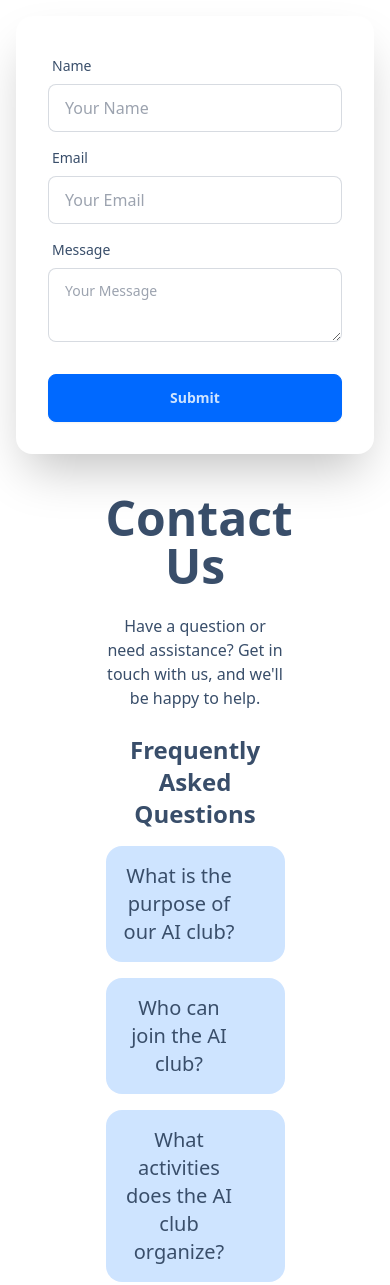
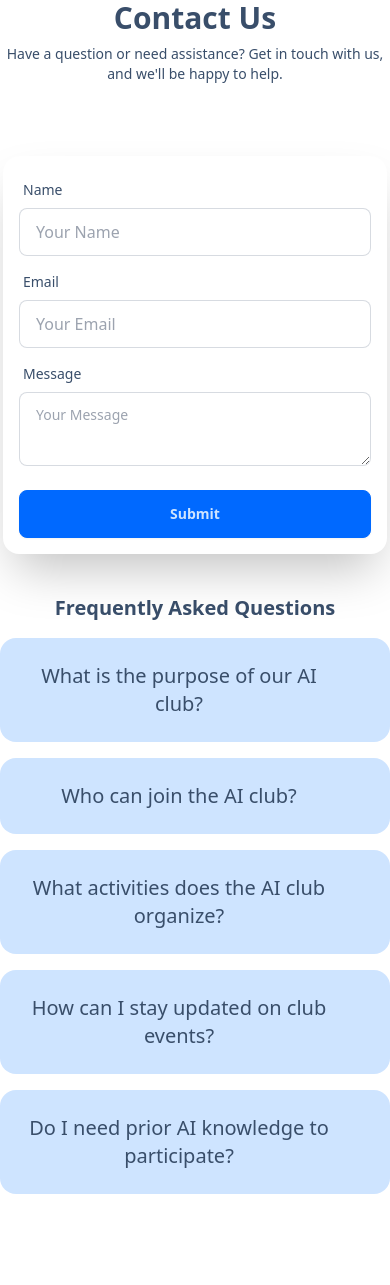
Before and after one commit to AINexClub/AINex-website, a website built with Vite: page src/html/contact.html in a window 390 px wide. Shown: the top 1285 px of the page. After the commit the page ends 1218 px from the top, so only its background shows below. Built offline with nearby package versions, Linux system fonts and the light colour scheme.

Commit message:
responsive design

```diff
--- a/src/html/contact.html
+++ b/src/html/contact.html
@@ -10,13 +10,22 @@
   </head>
   <body>
     <div class="hero min-h-[85vh]">
-      <div class="hero-content flex-col gap-10 lg:flex-row-reverse">
+      <div
+        class="flex flex-col items-center justify-center gap-10 lg:flex-row-reverse"
+      >
+        <div class="mb-6 text-center lg:hidden">
+          <h1 class="text-3xl font-bold md:text-5xl">Contact Us</h1>
+          <p class="py-2 text-sm md:text-base">
+            Have a question or need assistance? Get in touch with us, and we'll
+            be happy to help.
+          </p>
+        </div>
         <div
           class="card w-full max-w-sm flex-shrink-0 bg-base-100 shadow-2xl"
           id="contact-div"
         >
           <form
-            class="card-body"
+            class="card-body p-4 md:p-8"
             id="contact-form"
             action="https://api.web3forms.com/submit"
             method="POST"
@@ -62,20 +71,24 @@
                 required
               ></textarea>
             </div>
-            <div class="form-control mt-6">
-              <button class="btn btn-primary">Submit</button>
+            <div class="form-control mt-4">
+              <button class="btn btn-primary w-full">Submit</button>
             </div>
           </form>
         </div>
-        <div class="w-1/2 text-center lg:text-left">
-          <h1 class="text-5xl font-bold">Contact Us</h1>
-          <p class="py-6">
-            Have a question or need assistance? Get in touch with us, and we'll
-            be happy to help.
-          </p>
-          <h2 class="mb-4 text-2xl font-bold">Frequently Asked Questions</h2>
+        <div class="w-full text-center lg:w-1/2 lg:text-left">
+          <div class="hidden lg:block">
+            <h1 class="text-5xl font-bold">Contact Us</h1>
+            <p class="py-6">
+              Have a question or need assistance? Get in touch with us, and
+              we'll be happy to help.
+            </p>
+          </div>
+          <h2 class="mb-4 text-xl font-bold md:text-2xl">
+            Frequently Asked Questions
+          </h2>
           <div class="mb-6 lg:h-72 lg:overflow-y-scroll">
-            <div class="collapse mb-4 bg-primary-content">
+            <div class="collapse mb-4 bg-primary-content p-2 md:p-4">
               <input type="checkbox" />
               <div class="collapse-title text-xl font-medium">
                 What is the purpose of our AI club?
@@ -90,7 +103,7 @@
               </div>
             </div>
 
-            <div class="collapse mb-4 bg-primary-content">
+            <div class="collapse mb-4 bg-primary-content p-2 md:p-4">
               <input type="checkbox" />
               <div class="collapse-title text-xl font-medium">
                 Who can join the AI club?
@@ -105,7 +118,7 @@
               </div>
             </div>
 
-            <div class="collapse mb-4 bg-primary-content">
+            <div class="collapse mb-4 bg-primary-content p-2 md:p-4">
               <input type="checkbox" />
               <div class="collapse-title text-xl font-medium">
                 What activities does the AI club organize?
@@ -120,7 +133,7 @@
               </div>
             </div>
 
-            <div class="collapse mb-4 bg-primary-content">
+            <div class="collapse mb-4 bg-primary-content p-2 md:p-4">
               <input type="checkbox" />
               <div class="collapse-title text-xl font-medium">
                 How can I stay updated on club events?
@@ -134,7 +147,7 @@
               </div>
             </div>
 
-            <div class="collapse mb-4 bg-primary-content">
+            <div class="collapse mb-4 bg-primary-content p-2 md:p-4">
               <input type="checkbox" />
               <div class="collapse-title text-xl font-medium">
                 Do I need prior AI knowledge to participate?
--- a/src/ts/script.ts
+++ b/src/ts/script.ts
@@ -212,8 +212,8 @@ const executeEventsScript = async () => {
     const eventCards = eventItems!.map(createEventCard).join("");
 
     return `
-      <div class="h-[85vh] snap-y snap-mandatory overflow-y-scroll">
-        <div class="snap-start bg-gradient-to-r from-indigo-500 via-purple-500 to-pink-500 p-10 py-16">
+      <div class="h-[85vh] overflow-y-scroll">
+        <div class="bg-gradient-to-r from-indigo-500 via-purple-500 to-pink-500 p-10 py-16">
           <div class="container mx-auto">
             <h2 class="mb-8 text-center text-4xl font-bold text-white">Participate in our Upcoming Event</h2>
             <div class="flex justify-center">
@@ -229,7 +229,7 @@ const executeEventsScript = async () => {
           </div>
         </div>
 
-        <div class="hero-container snap-start bg-base-200 p-10">
+        <div class="hero-container bg-base-200 p-10">
           <h1 class="mb-8 text-4xl font-bold">Upcoming Events</h1>
           <div class="grid grid-cols-1 gap-8 md:grid-cols-2 lg:grid-cols-3">
             ${eventCards}
```
Also changed, not shown: src/html/404.html (+1 -1 lines), src/html/home.html (+7 -7 lines), src/html/news.html (+14 -6 lines), src/css/output.css.
